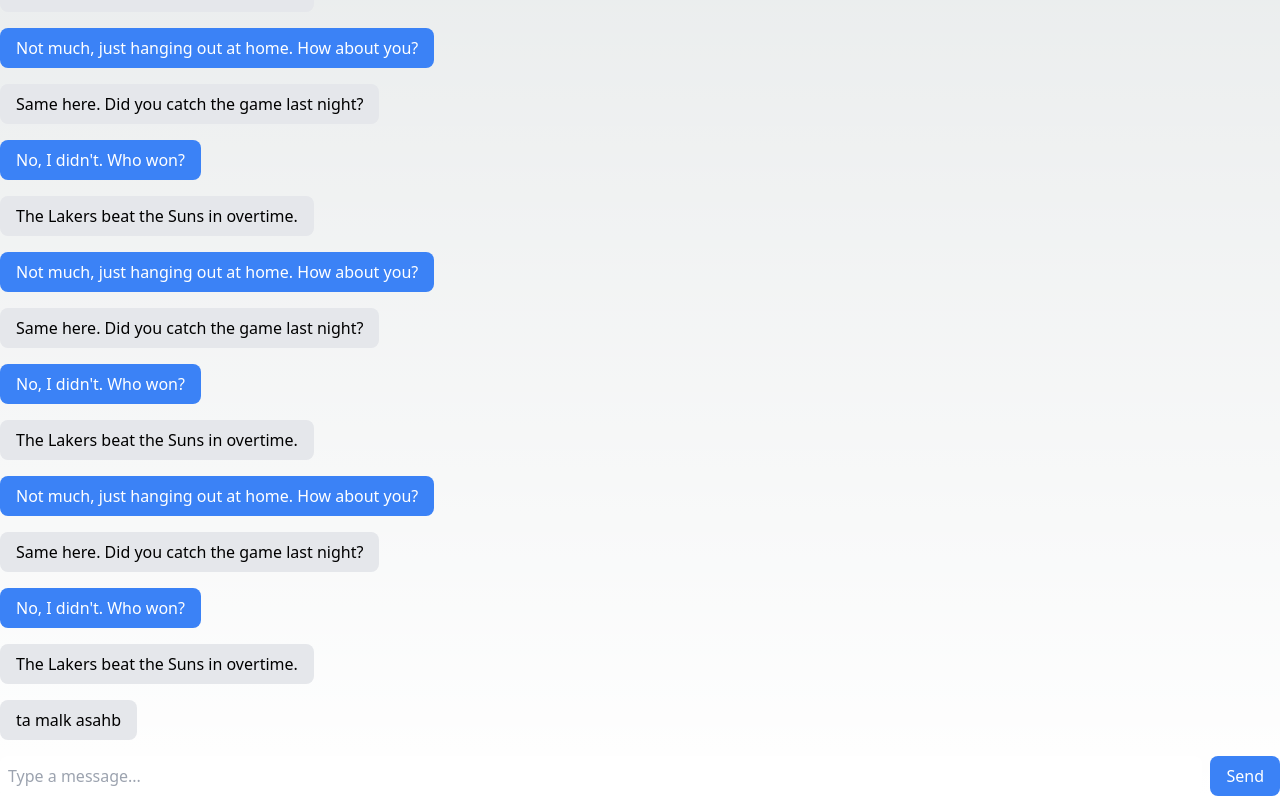
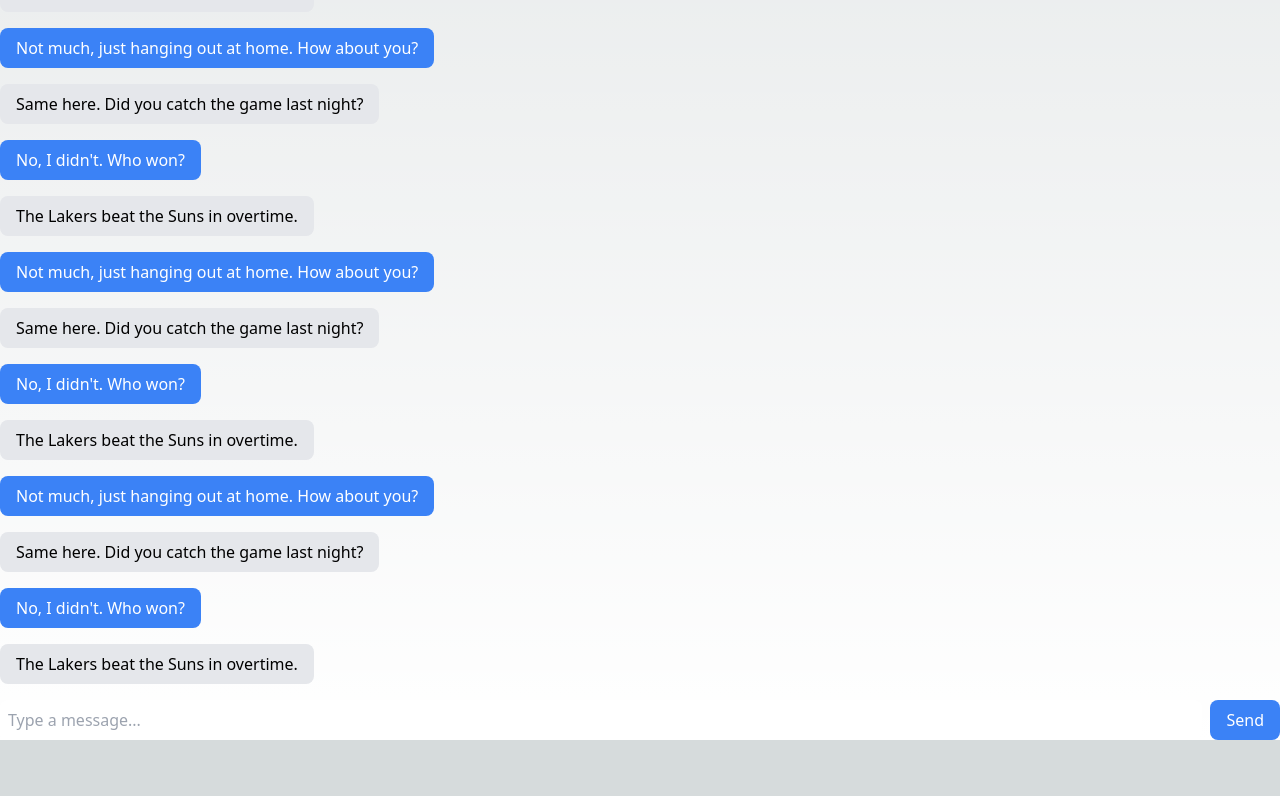
Before and after one commit to mhaddaou/ChatFrontEnd, a Next.js app: page /comp/ChatHistory in a window 1280 px wide. Shown: the part 868-1664 px from the top of the page. After the commit the page ends 1608 px from the top, so only its background shows below. Built offline with nearby package versions, Linux system fonts and the light colour scheme.

Commit message:
fixed left and right in history msg

```diff
--- a/pages/comp/ChatHistory.tsx
+++ b/pages/comp/ChatHistory.tsx
@@ -229,9 +229,6 @@ const ChatHistory = () => {
       id: 8,
       text: "The Lakers beat the Suns in overtime.",
       sender: "friend",
-    },{
-      id: 9,
-      text: "ta malk asahb",
     }
   ]);
 
@@ -267,18 +264,12 @@ const ChatHistory = () => {
   return (
     <div className="flex flex-col h-full overflow-y-auto">
       {messages.map((message) => (
-        <div
-          key={message.id}
-          className={`flex justify-${message.sender === "user" ? "end" : "start"} mb-4`}
-        >
-          <div
-            className={`${
+
+        <div key={message.id} className={`mb-4 flex justify-${message.sender === "user" ? "end" : "start"}`}>
+        <div className={`${
               message.sender === "user" ? "bg-blue-500 text-white" : "bg-gray-200"
-            } py-2 px-4 rounded-lg`}
-          >
-            {message.text}
-          </div>
-        </div>
+            } py-2 px-4 rounded-lg`}>
+          {message.text}</div></div>
       ))}
        <div className="mt-auto ">
         <form onSubmit={handleSubmit}>
```
